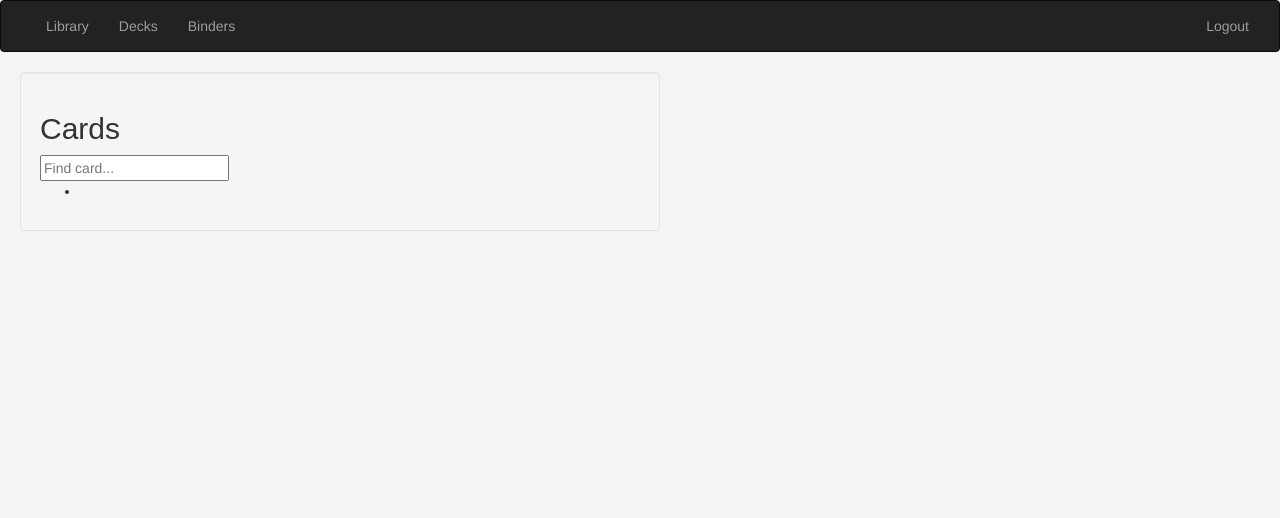
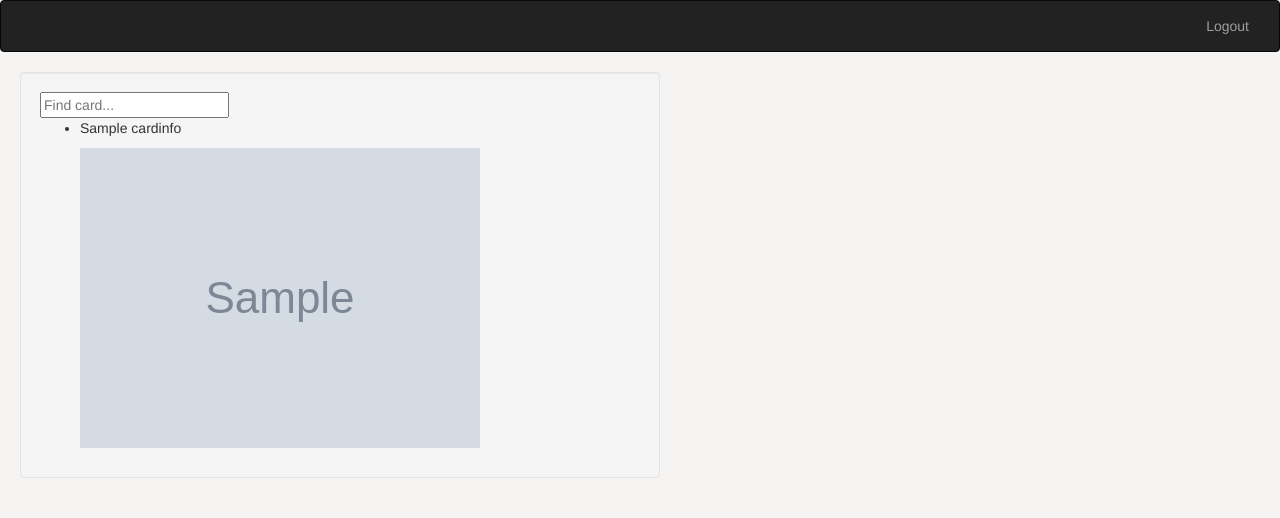
Before and after one commit to jaredg-ai/capstone-card-manager, a Flask app: page /library in a window 1280 px wide. Shown: the top 518 px of the page. Run offline with Flask 2, Linux system fonts and the light colour scheme; the visitor is signed in with stand-in values (Sample User, id 1); tables that the repository leaves empty hold one stand-in row (Sample ...); some libraries are stand-ins or nearby versions; some web fonts are replaced.

Commit message:
finished

```diff
--- a/magic.py
+++ b/magic.py
@@ -5,3 +5,9 @@ def search_by_name(name):
     """Gets a list of cards from io by name."""
 
     return mtgsdk.Card.where(name=name).all()
+
+
+def search_by_id(id):
+    """Finds the card by its id"""
+
+    return mtgsdk.Card.find(id=id)
--- a/model.py
+++ b/model.py
@@ -1,5 +1,7 @@
 from flask_sqlalchemy import SQLAlchemy
 from collections import defaultdict
+
+from sqlalchemy.orm import backref
 
 
 db = SQLAlchemy()
@@ -36,6 +38,7 @@ class User_Cards(db.Model):
     User_cards_id = db.Column(db.Integer, autoincrement=True, primary_key=True)
     card_id = db.Column(db.Integer, db.ForeignKey('cardInfo.card_id'), index=True)
     user_id = db.Column(db.Integer, db.ForeignKey('users.user_id'), index=True)
+    cardinfo = db.relationship("Cards", backref="library")
 
 
 def connect_to_db(app):
--- a/server.py
+++ b/server.py
@@ -41,9 +41,9 @@ def register_process():
 
     db.session.add(new_user)
     db.session.commit()
-
+    session["user_id"] = new_user.user_id
     flash(f"User {username} added.")
-    return redirect(f"/library/{new_user.user_id}")
+    return redirect(f"/library")
 
 
 @app.route('/login', methods=['GET'])
@@ -89,7 +89,7 @@ def logout():
 def user_cards_list():
     """Show list of users cards."""
 
-    user_cards = User_Cards.query.all()
+    user_cards = User_Cards.query.filter_by(user_id=session["user_id"])
     return render_template("library.html", user_cards=user_cards)
 
 
@@ -106,6 +106,23 @@ def search_magic_cards():
     return render_template("/searchResults.html", results=results, name=name)
 
 
+@app.route("/library/addedCards/<cardid>", methods=["POST"])
+def add_cards_library(cardid):
+    """When the user finds the card they wanted to add, this adds the card to the library."""
+
+    #when the user finds the card they want, add that card to their library.
+    #return to their library with the card shown
+    cardinfo = magic.search_by_id(cardid)
+
+    card = Cards(name=cardinfo.name, image=cardinfo.image_url, text=cardinfo.text)
+    db.session.add(card)
+    db.session.commit()
+    user_card = User_Cards(card_id=card.card_id, user_id=session["user_id"])
+    db.session.add(user_card)
+    db.session.commit()
+    return redirect("/library")
+
+
 
 if __name__ == "__main__":
 
--- a/templates/base.html
+++ b/templates/base.html
@@ -70,9 +70,9 @@
 
         <div class="collapse navbar-collapse" id="navbar-collapse">
             <ul class="nav navbar-nav">
-                <li><a href="/library.html">Library</a></li>
+                <!-- <li><a href="/library.html">Library</a></li>
                 <li><a href="/decks.html">Decks</a></li>
-                <li><a href="/binders.html">Binders</a></li>
+                <li><a href="/binders.html">Binders</a></li> -->
             </ul>
             <ul class="nav navbar-nav navbar-right">
                 {% if "user_id" in session %}
--- a/templates/library.html
+++ b/templates/library.html
@@ -2,14 +2,14 @@
 {% block content %}
 
 <div class="well spaced" style="width: 50%;">
-    <h2>Cards</h2>
     <form action="/magicCards/search">
         <input type="text" name="name" placeholder="Find card...">
     </form>
     <ul>
     {% for card in user_cards %}
         <li>
-
+            <p>{{card.cardinfo.name}}</p>
+            <img src="{{card.cardinfo.image}}" alt="image">
         </li>
     {% endfor %}
     </ul>
--- a/templates/searchResults.html
+++ b/templates/searchResults.html
@@ -5,8 +5,11 @@
         <input value="{{name}}" type="text" name="name" placeholder="Find card...">
     </form>
     {% for card in results %}
+    <p>{{card.name}}</p>
     <img src="{{card.image_url}}" alt="pictureOfCard.name">
-    <p>{{card.name}}</p>
+    <form action="/library/addedCards/{{card.id}}" method="POST">
+        <button type="submit">Add to library</button>
+    </form>
     {% endfor %}
 </div>
 {% endblock %}
```
